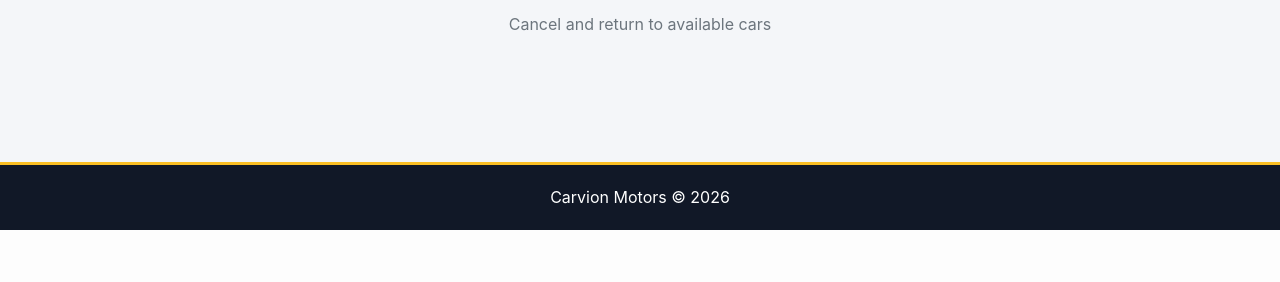
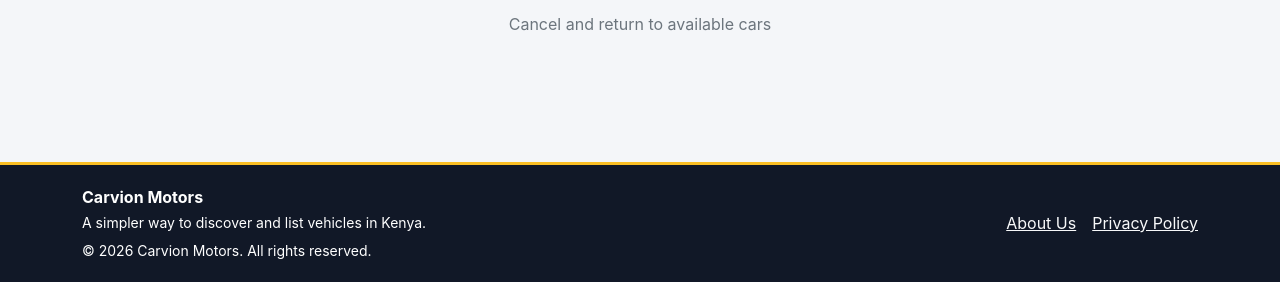
Before and after one commit to markkims001-crypto/carvion-motors, a Flask app: page /add_car in a window 1280 px wide. Shown: the part 2229-2511 px from the top of the page. Before the commit the page ends 2459 px from the top, so only its background shows below. Run offline with Flask 3, Linux system fonts and the light colour scheme; the visitor is signed in with stand-in values (Sample User, id 1); data that the repository does not hold is empty; some libraries are stand-ins or nearby versions.

Commit message:
Add About and Privacy footer links

```diff
--- a/templates/base.html
+++ b/templates/base.html
@@ -327,8 +327,22 @@
     {% block content %}{% endblock %}
 </main>
 
-<footer class="bg-dark text-white text-center mt-5 p-3 site-footer">
-    Carvion Motors © 2026
+<footer class="text-white mt-5 p-4 site-footer">
+    <div class="container">
+        <div class="row align-items-center g-3">
+            <div class="col-md">
+                <strong class="d-block text-white">Carvion Motors</strong>
+                <span class="small">A simpler way to discover and list vehicles in Kenya.</span>
+                <div class="small mt-1">© {{ now_year|default(2026) }} Carvion Motors. All rights reserved.</div>
+            </div>
+            <div class="col-md-auto">
+                <nav class="d-flex flex-wrap gap-3 justify-content-md-end" aria-label="Footer navigation">
+                    <a class="link-light" href="{{ url_for('about') }}">About Us</a>
+                    <a class="link-light" href="{{ url_for('privacy') }}">Privacy Policy</a>
+                </nav>
+            </div>
+        </div>
+    </div>
 </footer>
 
 <script src="https://cdn.jsdelivr.net/npm/bootstrap@5.3.3/dist/js/bootstrap.bundle.min.js"></script>
```
